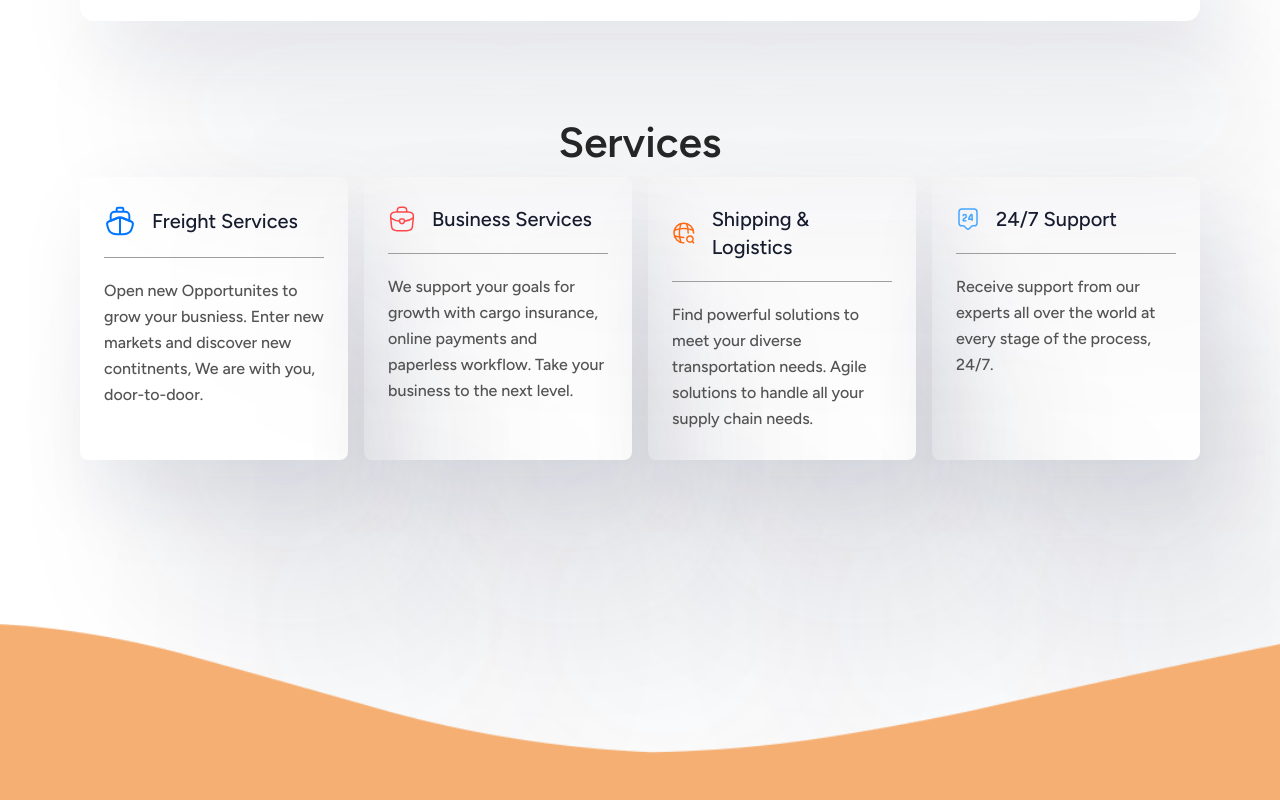
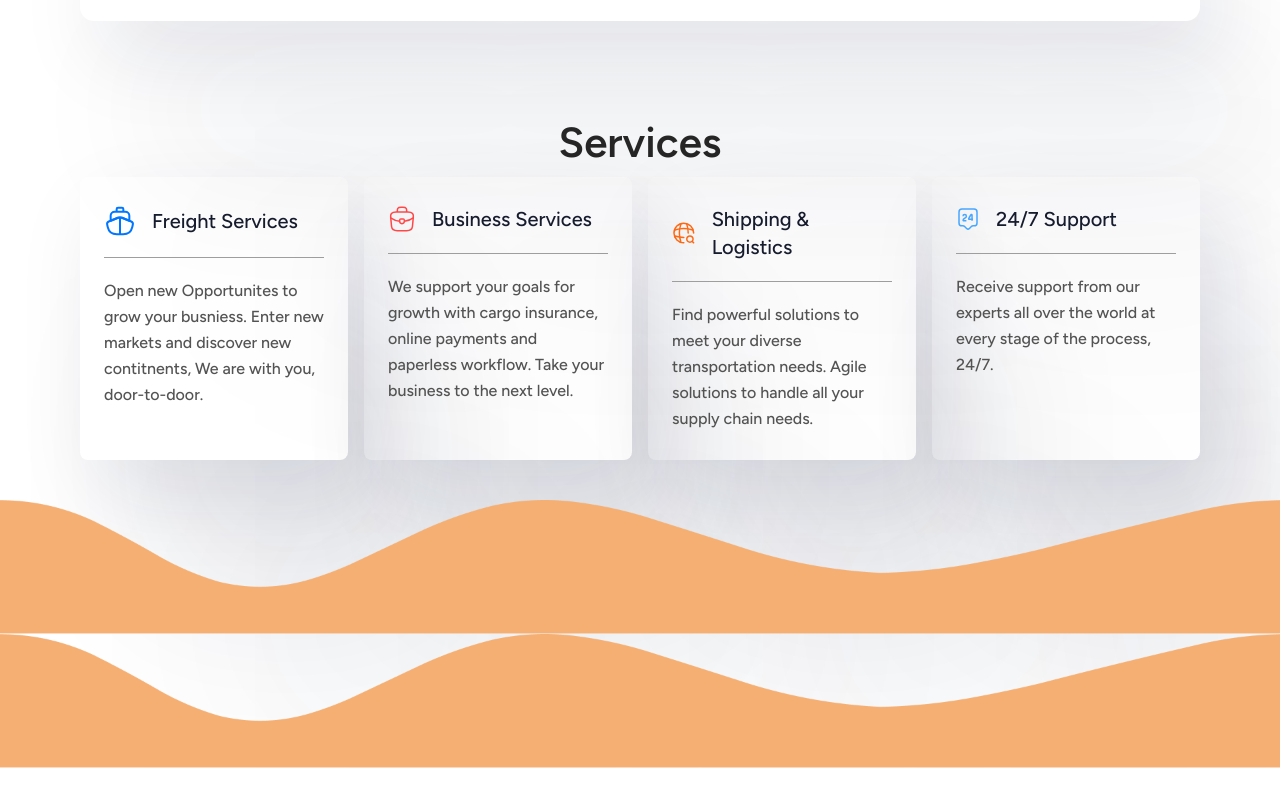
Before and after one commit to ekta1599/shipmate, a Next.js app: page / in a window 1280 px wide. Shown: the part 484-1284 px from the top of the page. After the commit the page ends 1252 px from the top, so only its background shows below. Built offline with nearby package versions, Linux system fonts and the light colour scheme.

Commit message:
changes2

```diff
--- a/src/app/globals.css
+++ b/src/app/globals.css
@@ -72,7 +72,7 @@ label {
   @apply font-semibold text-sm leading-6 cursor-pointer;
 }
 
-.wave {
+/* .wave {
   position: relative;
   left: 0;
   width: 200%;
@@ -125,4 +125,4 @@ label {
   100% {
     transform: translateX(-75%) translateZ(0) scaleY(1);
   }
-}
+} */
```
